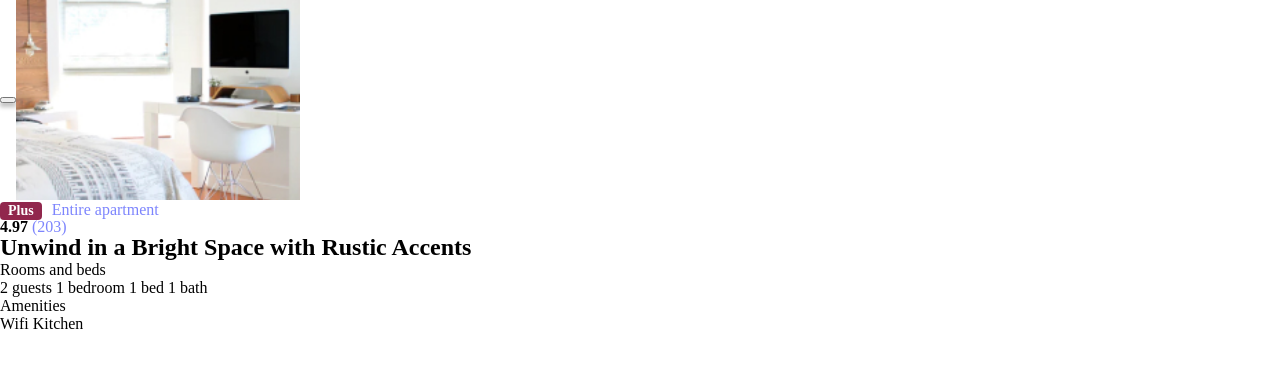
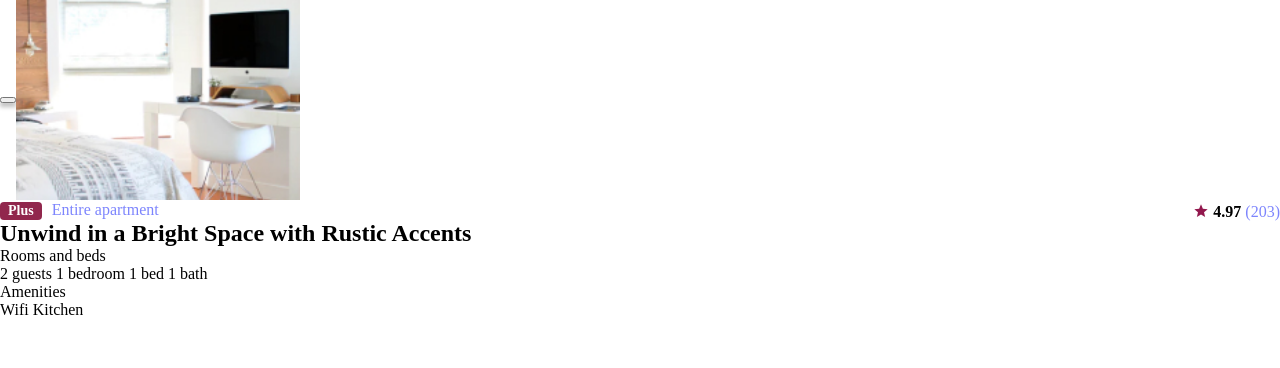
Before and after one commit to GilhwanE/Background-practice, a plain HTML site: page index.html in a window 1280 px wide. Drawn offline with Linux system fonts and the light colour scheme.

Commit message:
CSS : card-header

```diff
--- a/style.css
+++ b/style.css
@@ -23,6 +23,12 @@
       height: auto;
   }
 /* Card-Content */
+.card-header{
+    display: flex;
+    justify-content: space-between;
+    align-items: center;
+}
+
   .plus-badge{
       display: inline-block;
       padding: 1px 8px;
@@ -46,3 +52,15 @@
   .property-rate span{
       color: #7d85fd;
   }
+  .property-rate::before{
+      content: '';
+      position: relative;
+      top: 2px;
+      display: inline-block;
+      width: 16px;
+      height: 16px;
+      background-image: url(img/icon-star.svg);
+      background-repeat: no-repeat;
+      background-size: contain;
+      background-position: center center;
+  }
```
